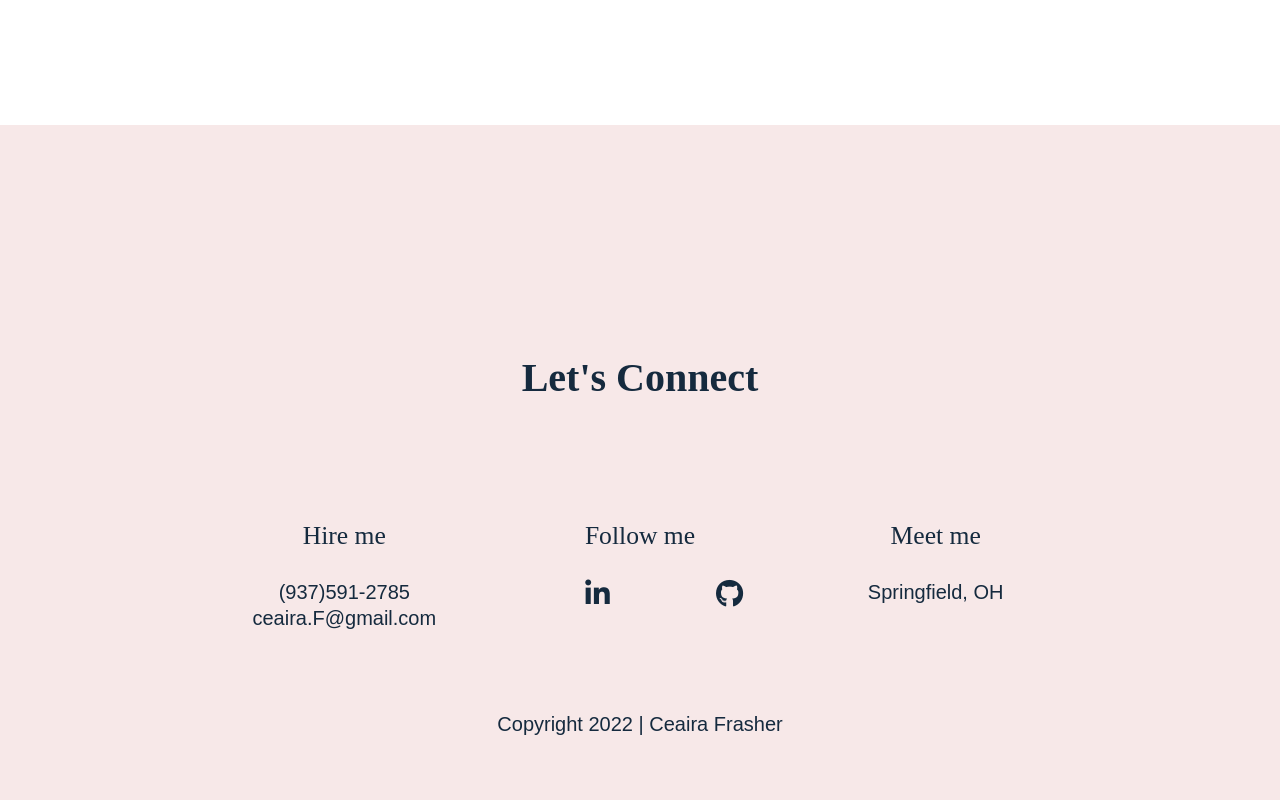
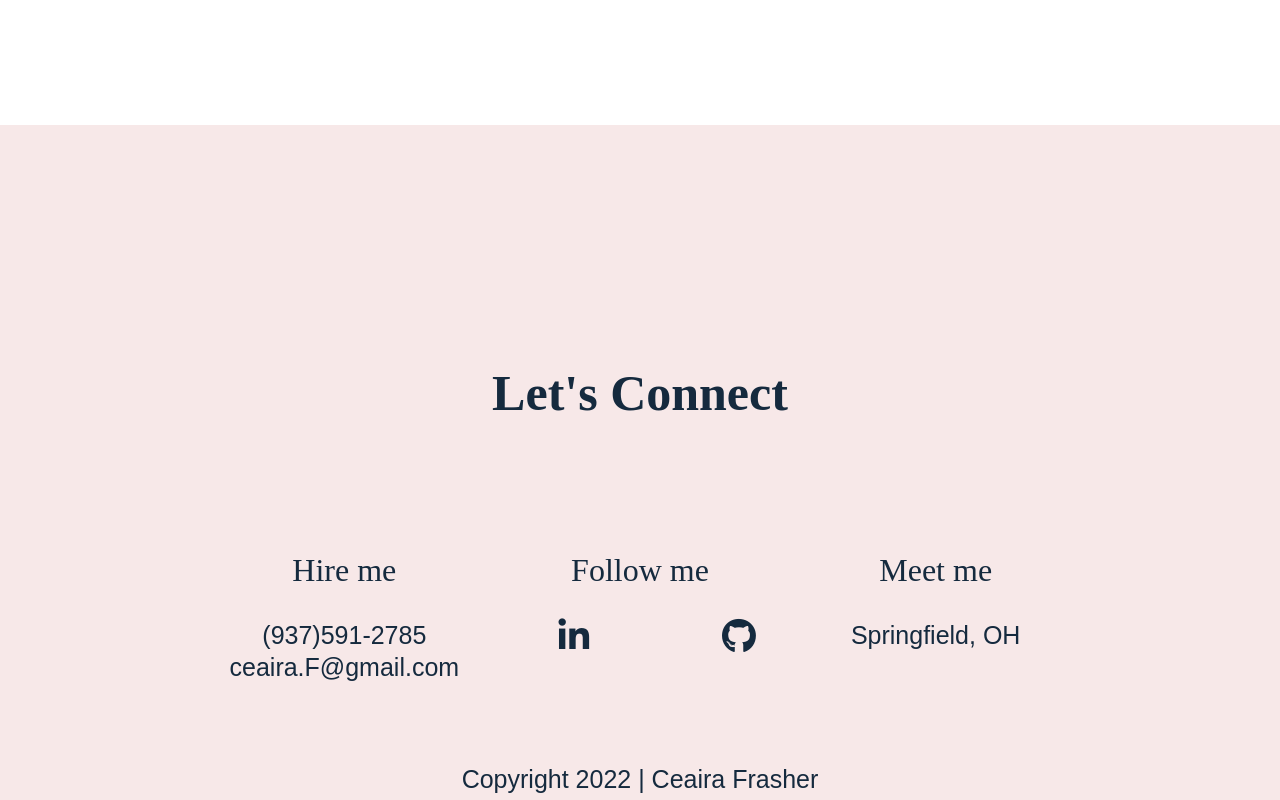
Before and after one commit to ceairaF/Ceaira-F-Portfolio, a website built with Parcel: page index.html in a window 1280 px wide. Shown: the part 4100-4900 px from the top of the page. Built offline with nearby package versions, Linux system fonts and the light colour scheme; files whose address does not match are found by name.

Commit message:
css changes

```diff
--- a/css/main.css
+++ b/css/main.css
@@ -241,7 +241,7 @@ footer{
     justify-content: center;
     text-align: center;
     flex-flow: row wrap;
-    padding:80px 0;
+    font-size:1.25em;
 }
 
 footer h3{
@@ -253,17 +253,10 @@ footer h3{
   font-weight: bold;
 }
 
-.content-wrapper{
-  width:85%;
-}
-
 div{
   display:block;
 }
 
-.contact-info-follow-section{
-  margin:0 0 50px 0;
-}
 .contact-info {
   margin: 0 60px 30px;
 }
@@ -272,6 +265,7 @@ div{
   flex-flow: row wrap;
   justify-content: center;
   align-items: flex-start;
+  width:100%;
 }
 
 .contact-title{
@@ -281,8 +275,13 @@ div{
 .social-icons{
   display: flex;
   list-style-type: none;
-  justify-content:space-around;
+  justify-content:space-between;
+  padding-left:0;
+}
 
+
+.social-icons li i{
+  font-size:2em;
 }
 
 footer p{
@@ -526,13 +525,21 @@ footer p{
   font-size:1em;
 }
 
+.social-icons li i{
+  font-size:1.75em;
+}
+
 .social-icons{
+  display: flex;
+  list-style-type: none;
+  justify-content:space-between;
+  padding-left:0;
   width:7.5em;
 }
 
-.social-icons li i{
-  font-size:1.75em;
-}
+
+
+
 
 
 /*About*/
@@ -706,6 +713,14 @@ footer .content-wrapper{
 .social-icons{
   width: 16.5em;
 }
+
+.social-icons{
+  display: flex;
+  list-style-type: none;
+  justify-content:space-around;
+  padding-left:0;
+}
+
 
 footer ul{
   align-items:center;
```
